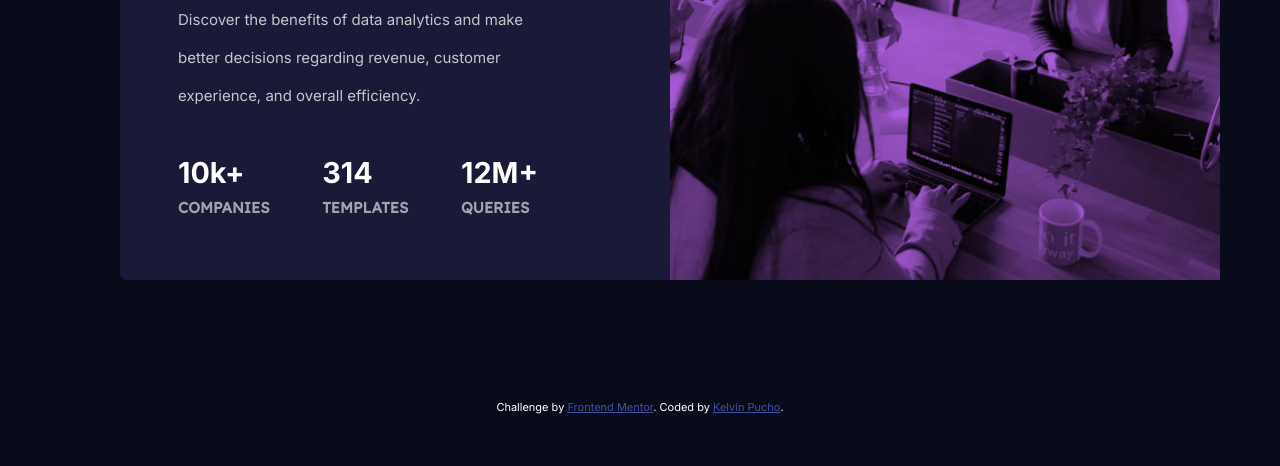
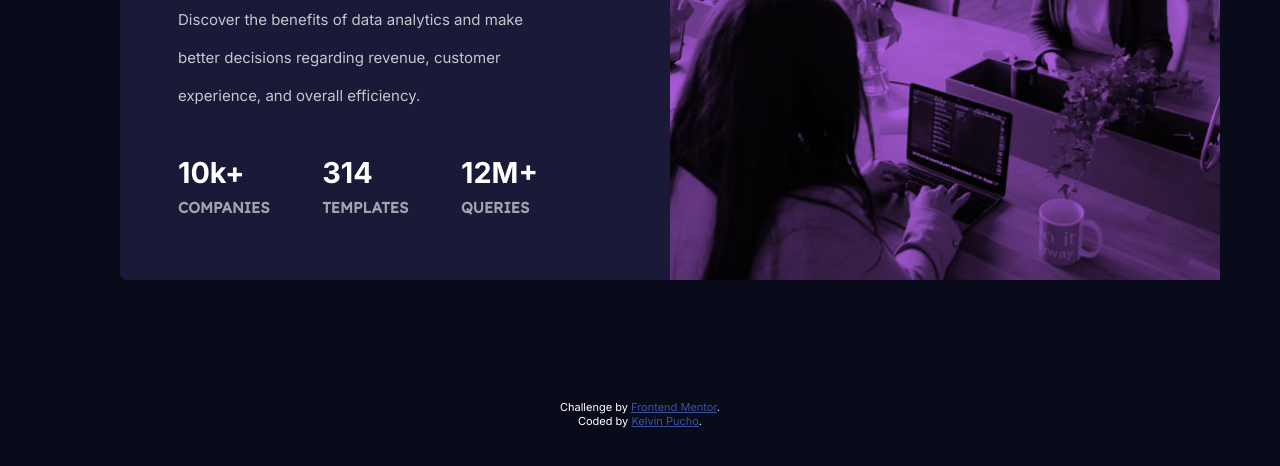
Before and after one commit to kpzaolod6000/Stats-Preview-Card-Challenge-FM, a plain HTML site: page index.html in a window 1280 px wide. Shown: the part 290-756 px from the top of the page. Drawn offline with Linux system fonts and the light colour scheme.

Commit message:
fixed warning

```diff
--- a/index.html
+++ b/index.html
@@ -62,8 +62,8 @@
 
 
   <div class="attribution">
-    Challenge by <a href="https://www.frontendmentor.io?ref=challenge" target="_blank">Frontend Mentor</a>.
-    Coded by <a href="https://kpzaolod6000.github.io/Stats-Preview-Card-Challenge-FM/">Kelvin Pucho</a>.
+    <p>Challenge by <a href="https://www.frontendmentor.io?ref=challenge" target="_blank">Frontend Mentor</a>. </p>
+    <p>Coded by <a href="https://kpzaolod6000.github.io/Stats-Preview-Card-Challenge-FM/">Kelvin Pucho</a>.</p>
   </div>
 </body>
 </html>
```
